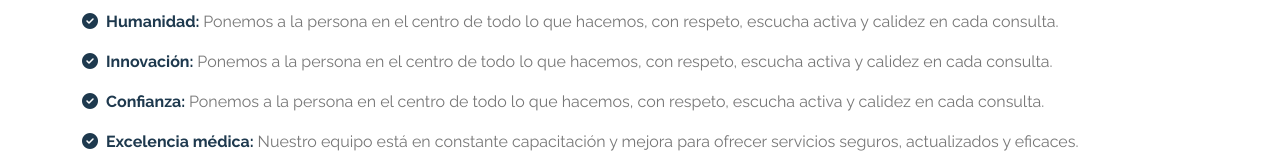
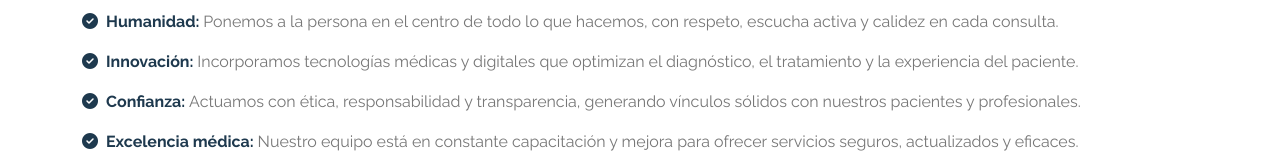
Before and after one commit to SofiaRengifo/qhalimed-landing, a React (Vite) app: page /qhalimed-landing/Conocenos in a window 1280 px wide. Shown: the part 1638-1798 px from the top of the page. Built offline with nearby package versions, Linux system fonts and the light colour scheme.

Commit message:
nosotros

```diff
--- a/src/pages/Conocenos/Conocenos.jsx
+++ b/src/pages/Conocenos/Conocenos.jsx
@@ -58,8 +58,8 @@ function About() {
           </div>
           <div className="valores mt-4">
             <p><span><i class="fa-solid fa-circle-check me-2"></i>Humanidad: </span>Ponemos a la persona en el centro de todo lo que hacemos, con respeto, escucha activa y calidez en cada consulta.</p>
-            <p><span><i class="fa-solid fa-circle-check me-2"></i>Innovación: </span>Ponemos a la persona en el centro de todo lo que hacemos, con respeto, escucha activa y calidez en cada consulta.</p>
-            <p><span><i class="fa-solid fa-circle-check me-2"></i>Confianza: </span>Ponemos a la persona en el centro de todo lo que hacemos, con respeto, escucha activa y calidez en cada consulta.</p>
+            <p><span><i class="fa-solid fa-circle-check me-2"></i>Innovación: </span>Incorporamos tecnologías médicas y digitales que optimizan el diagnóstico, el tratamiento y la experiencia del paciente.</p>
+            <p><span><i class="fa-solid fa-circle-check me-2"></i>Confianza: </span>Actuamos con ética, responsabilidad y transparencia, generando vínculos sólidos con nuestros pacientes y profesionales.</p>
             <p><span><i class="fa-solid fa-circle-check me-2"></i>Excelencia médica: </span>Nuestro equipo está en constante capacitación y mejora para ofrecer servicios seguros, actualizados y eficaces.</p>
             <p><span><i class="fa-solid fa-circle-check me-2"></i>Accesibilidad: </span>Acercamos la salud a más personas mediante modelos flexibles de atención y canales digitales amigables.</p>
           </div>
```
